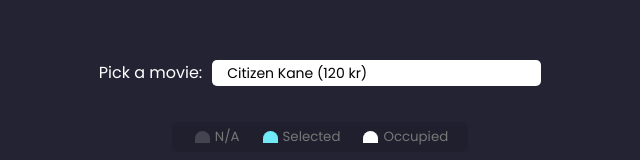
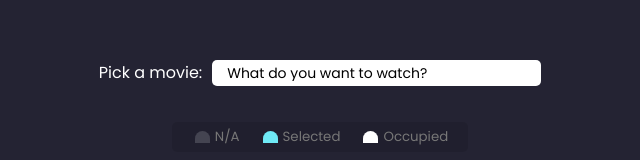
Before and after one commit to jesscampb/MovieSeatBooker, a React (Vite) app: page / in a window 1280 px wide. Shown: the part 160-320 px from the top of the page, without its empty margins (320-960 px from the left). Built offline with nearby package versions, Linux system fonts and the light colour scheme; data requests are answered from the project's data file.

Commit message:
Added onChange handler to update useState in App with selected movie's price.

```diff
--- a/src/components/MoviePicker.tsx
+++ b/src/components/MoviePicker.tsx
@@ -19,10 +19,17 @@ function MoviePicker({setMoviePrice}: MoviePickerProps) {
     fetchData();
   }, []);
 
+  function changedMovieHandler(event: React.ChangeEvent<HTMLSelectElement>) {
+    const selectedMoviePrice = parseFloat(event.target.value);
+    console.log('Selected movie price:', selectedMoviePrice);
+    setMoviePrice(selectedMoviePrice);
+  }
+
   return(
       <div className="movie-container">
       <label htmlFor="movie">Pick a movie:</label>
-      <select name="movie" id="movie">
+      <select name="movie" id="movie" onChange={changedMovieHandler}>
+        <option value="">What do you want to watch?</option>
         {movies.map((movie) => (
           <option key={movie.id} value={movie.price}>
             {movie.title} ({movie.price} kr)
```
